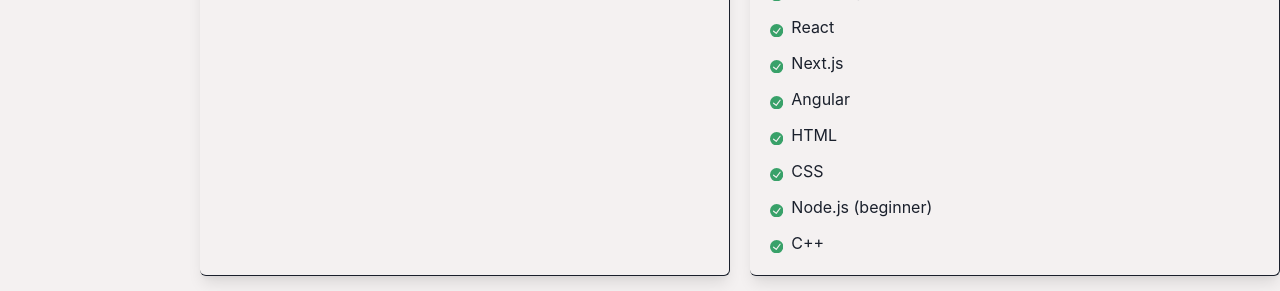
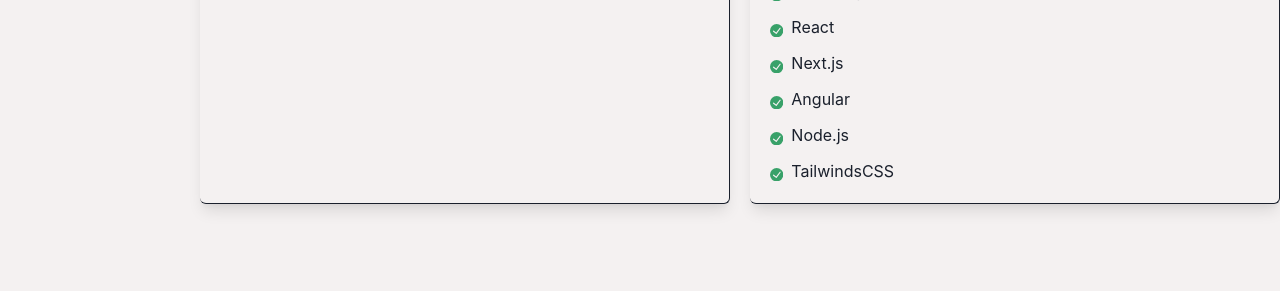
Before and after one commit to hailemichael121/Mine, a React (Vite) app: page / in a window 1280 px wide. Shown: the part 3380-3671 px from the top of the page. Built offline with nearby package versions, Linux system fonts and the light colour scheme; no server answers; a web font is replaced by a local one.

Commit message:
Update ResumeSecSkills.tsx

```diff
--- a/src/components/resumeSec/ResumeSecSkills.tsx
+++ b/src/components/resumeSec/ResumeSecSkills.tsx
@@ -11,10 +11,8 @@
     "React",
     "Next.js",
     "Angular",
-    "HTML",
-    "CSS",
-    "Node.js (beginner)",
-    "C++",
+    "Node.js",
+    "TailwindsCSS",
   ];
 
   return (
```
